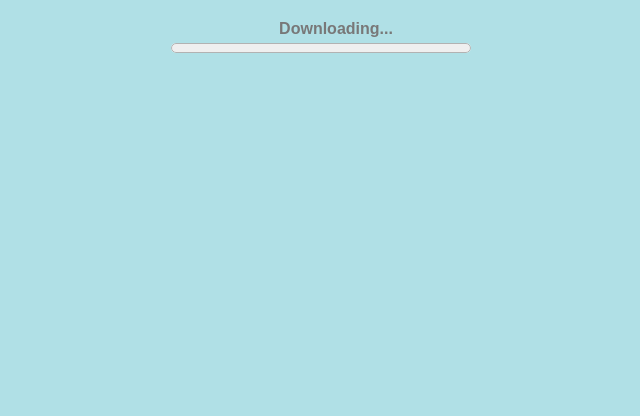
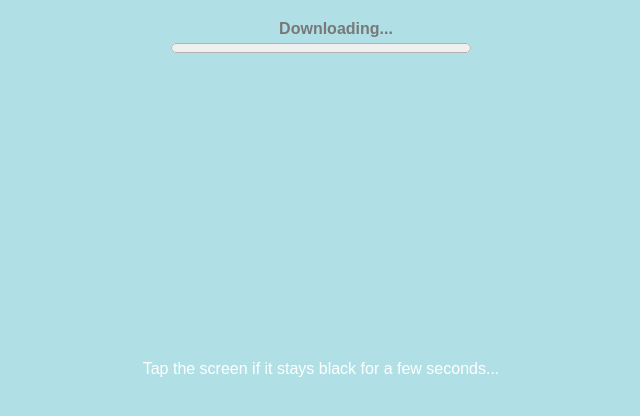
Before and after one commit to prakhar-2818/TICTACTOE, a plain HTML site: page index.html in a window 1280 px wide. Shown: the whole page, without its empty margins (319-959 px from the left). Drawn offline with Linux system fonts and the light colour scheme; no server answers.

Commit message:
Update index.html with new content

```diff
--- a/index.html
+++ b/index.html
@@ -484,6 +484,13 @@ frameborder="1"
     }
 
     </script>
+    <div id="hint" style="color:white;position:absolute;top:45%;width:100%;text-align:center;">
+  Tap the screen if it stays black for a few seconds...
+</div>
+<script>
+  setTimeout(()=>{ document.getElementById('hint').remove(); }, 8000);
+</script>
+
 
 </body>
 </html>
```
